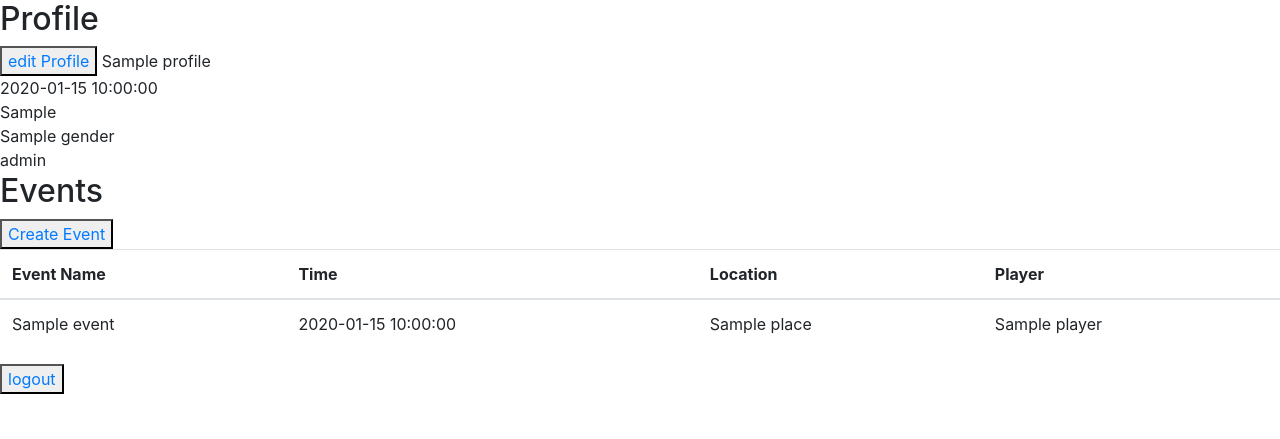
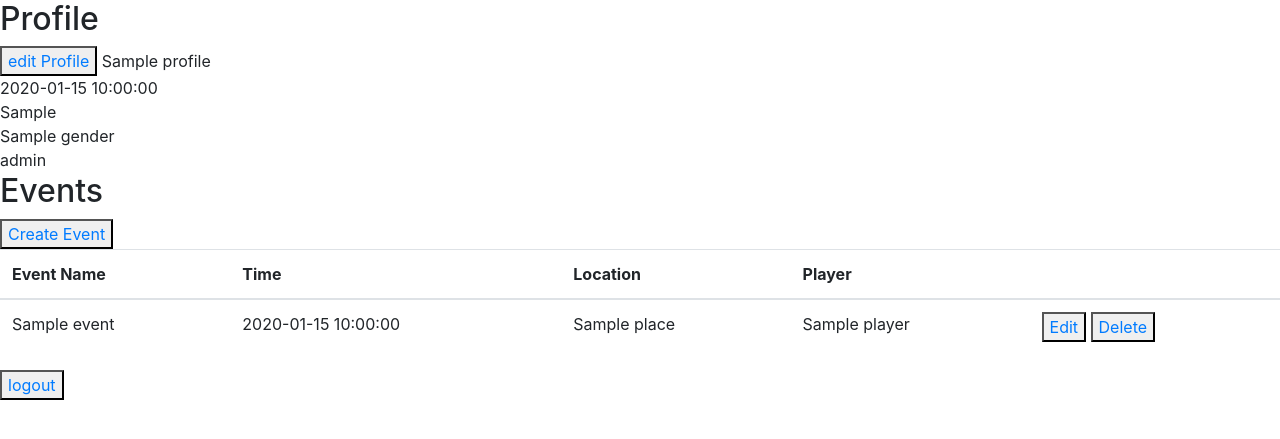
Before and after one commit to Code-Institute-Submissions/robertc181-player-link-, a Flask app: a page that uses templates/profile.html in a window 1280 px wide. Shown: the top 439 px of the page. Run offline with Flask 2, Linux system fonts and the light colour scheme; a database or web service that is not in the repository returns one stand-in record (values such as "Sample title"); some libraries are stand-ins or nearby versions.

Commit message:
Modify profile.html template to allow event deletion

```diff
--- a/templates/profile.html
+++ b/templates/profile.html
@@ -21,6 +21,7 @@
                         <th scope="col">Time</th>
                         <th scope="col">Location</th>
                         <th scope="col">Player</th>
+                        <th scope="col"></th>
                 </tr>
         </thead>
         <tbody>
@@ -30,6 +31,12 @@
                         <td>{{ event["time"] }}</td>
                         <td>{{ event["place"] }}</td>
                         <td>{{ event["player"] }}</td>
+                        <td>
+                            <button><a href="">Edit</a></button>
+                            <button><a href="{{ url_for('delete_event', event=event)  }}">Delete</a></button>
+
+                        </td>
+
                 </tr>
                 {% endfor %}
         </tbody>
```
